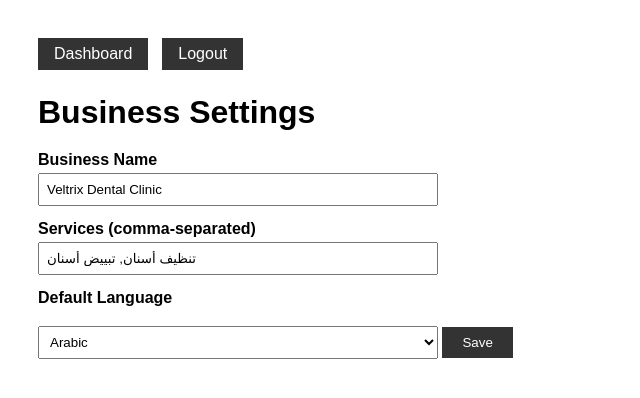
After one commit to natouahmed47-eng/filtrex-agent, a Flask app: page /settings in a window 1280 px wide. The commit adds this page. Shown: the top 398 px of the page, without its empty margins (0-640 px from the left). Run offline with Flask 3, Linux system fonts and the light colour scheme; the visitor is signed in with stand-in values (Sample User, id 1).

Commit message:
Add a user settings page to manage business details
Adds a new route `/settings` for GET and POST requests, creates a `settings.html` template, and updates the dashboard to include a link to the new settings page.

Replit-Commit-Author: Agent
Replit-Commit-Session-Id: 0163c7e5-1495-4056-b09b-e490ceab106f
Replit-Commit-Checkpoint-Type: full_checkpoint
Replit-Commit-Event-Id: 903ef581-c9ff-4402-9bd9-09e6a36f09f7
Replit-Commit-Screenshot-Url: https://storage.googleapis.com/screenshot-production-us-central1/d4067aea-10fe-4b6e-b646-e642f2728f44/0163c7e5-1495-4056-b09b-e490ceab106f/gG32TSp
Replit-Helium-Checkpoint-Created: true

```diff
--- a/app.py
+++ b/app.py
@@ -72,6 +72,26 @@ def login():
 def logout():
     session.clear()
     return redirect(url_for("login"))
+
+@app.route("/settings", methods=["GET", "POST"])
+def settings():
+    if not session.get("logged_in"):
+        return redirect(url_for("login"))
+    user_id = session.get("user_id")
+    biz = business_settings.setdefault(user_id, {
+        "business_name": "",
+        "services": [],
+        "default_language": "ar"
+    })
+    message = None
+    if request.method == "POST":
+        biz["business_name"] = request.form.get("business_name", "").strip()
+        raw_services = request.form.get("services", "")
+        biz["services"] = [s.strip() for s in raw_services.split(",") if s.strip()]
+        biz["default_language"] = request.form.get("default_language", "ar").strip()
+        business_settings[user_id] = biz
+        message = "Settings saved."
+    return render_template("settings.html", biz=biz, message=message)
 
 @app.route("/dashboard")
 def dashboard():
--- a/templates/dashboard.html
+++ b/templates/dashboard.html
@@ -15,7 +15,10 @@
 <body>
   <div style="display:flex; justify-content:space-between; align-items:center; margin-bottom:20px;">
     <h1 style="margin:0;">Bookings Dashboard</h1>
-    <a href="/logout" style="padding:7px 16px; background:#333; color:white; text-decoration:none;">Logout</a>
+    <div style="display:flex; gap:10px;">
+      <a href="/settings" style="padding:7px 16px; background:#555; color:white; text-decoration:none;">Settings</a>
+      <a href="/logout" style="padding:7px 16px; background:#333; color:white; text-decoration:none;">Logout</a>
+    </div>
   </div>
   {% if rows %}
   <table>
--- /dev/null
+++ b/templates/settings.html
@@ -0,0 +1,41 @@
+<!DOCTYPE html>
+<html>
+<head>
+  <title>Settings</title>
+  <style>
+    body { font-family: Arial, sans-serif; padding: 30px; }
+    h1 { margin-bottom: 20px; }
+    label { display: block; margin-top: 14px; font-weight: bold; }
+    input, select { width: 100%; max-width: 400px; padding: 7px; margin-top: 4px; box-sizing: border-box; }
+    button { margin-top: 20px; padding: 8px 20px; background: #333; color: white; border: none; cursor: pointer; }
+    .msg { color: green; margin-top: 14px; }
+    .nav { display: flex; gap: 14px; margin-bottom: 24px; }
+    .nav a { padding: 7px 16px; background: #333; color: white; text-decoration: none; }
+  </style>
+</head>
+<body>
+  <div class="nav">
+    <a href="/dashboard">Dashboard</a>
+    <a href="/logout">Logout</a>
+  </div>
+  <h1>Business Settings</h1>
+  <form method="POST">
+    <label>Business Name</label>
+    <input type="text" name="business_name" value="{{ biz.business_name }}">
+
+    <label>Services (comma-separated)</label>
+    <input type="text" name="services" value="{{ biz.services | join(', ') }}">
+
+    <label>Default Language</label>
+    <select name="default_language">
+      <option value="ar" {% if biz.default_language == 'ar' %}selected{% endif %}>Arabic</option>
+      <option value="en" {% if biz.default_language == 'en' %}selected{% endif %}>English</option>
+    </select>
+
+    <button type="submit">Save</button>
+  </form>
+  {% if message %}
+  <p class="msg">{{ message }}</p>
+  {% endif %}
+</body>
+</html>
```
Also changed, not shown: bookings.db.
